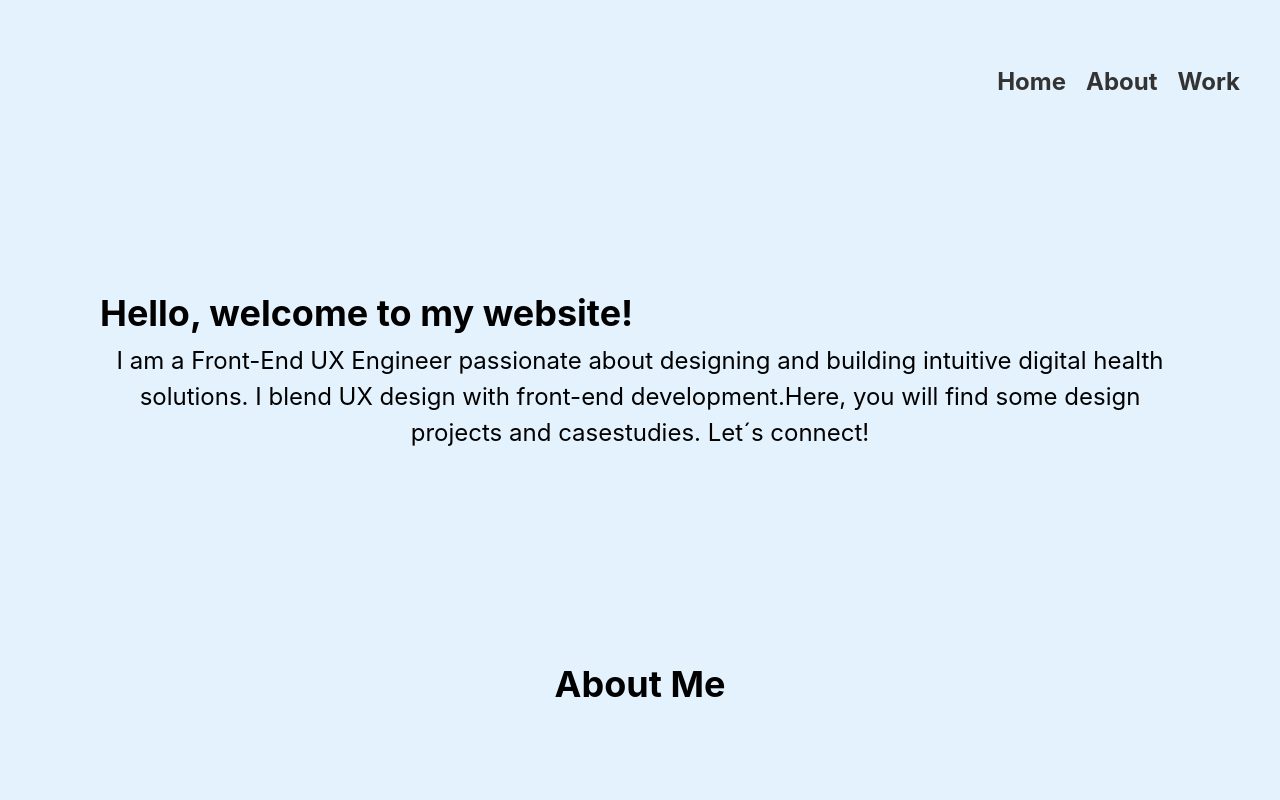
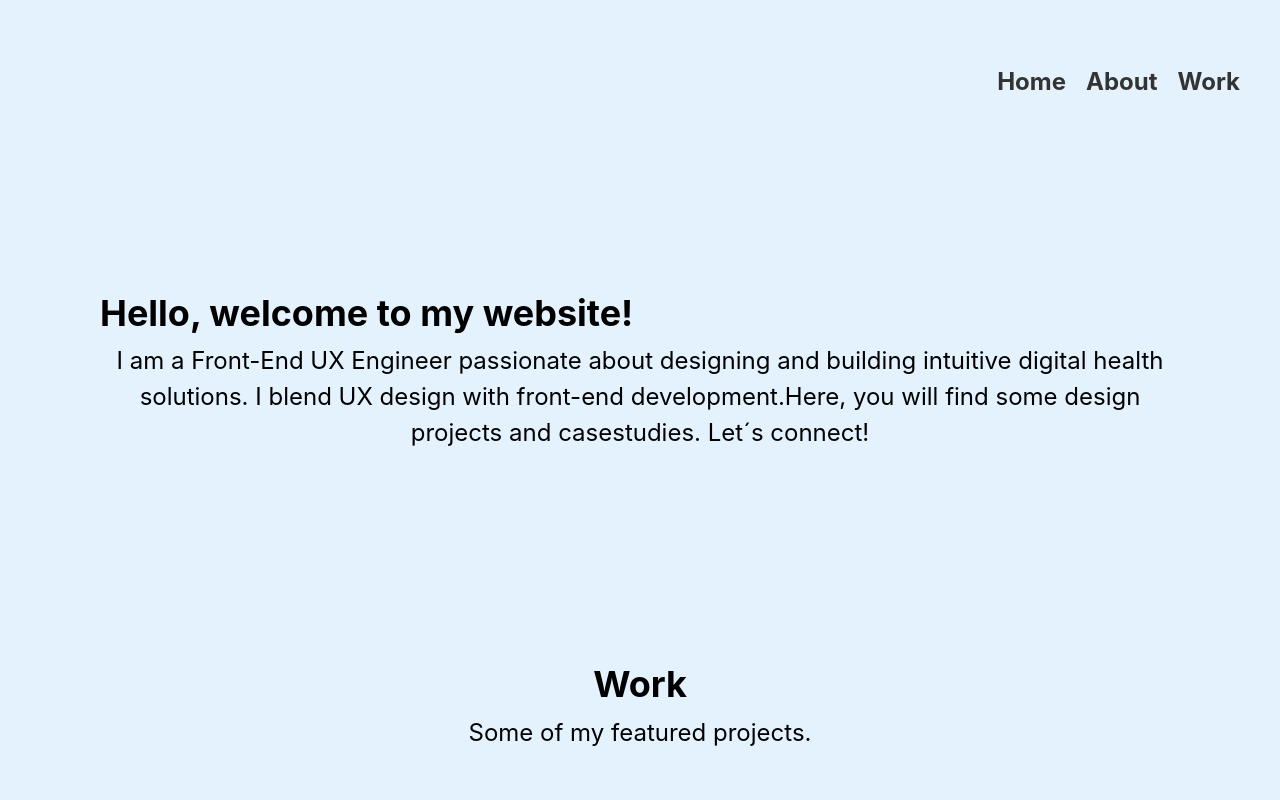
Before and after one commit to JonesDubard/jonesdubard, a plain HTML site: page index.html in a window 1280 px wide. Shown: the top 800 px of the page. Drawn offline with Linux system fonts and the light colour scheme.

Commit message:
Update index.html

```diff
--- a/index.html
+++ b/index.html
@@ -23,10 +23,6 @@
     <section id="home" class="intro">
         <h1 id = "typing-text"></h1>
          <p>I am a Front-End UX Engineer passionate about designing and building intuitive digital health solutions. I blend UX design with front-end development.Here, you will find some design projects and casestudies. Let´s connect!</p>
-    </section>
-
-    <section id="about" class="center">
-        <h2>About Me</h2>
     </section>
 
     <section id="work" class="center">
```
